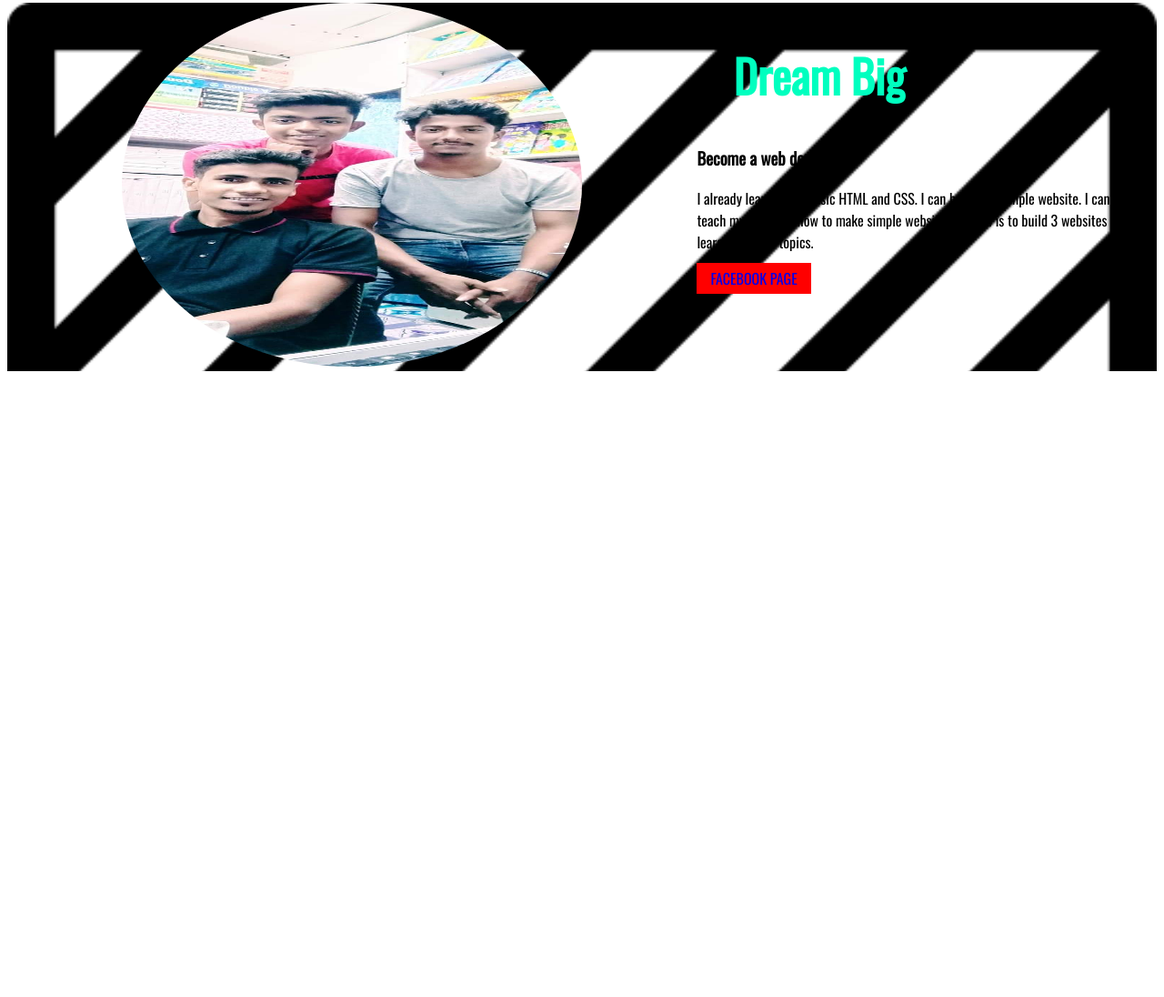
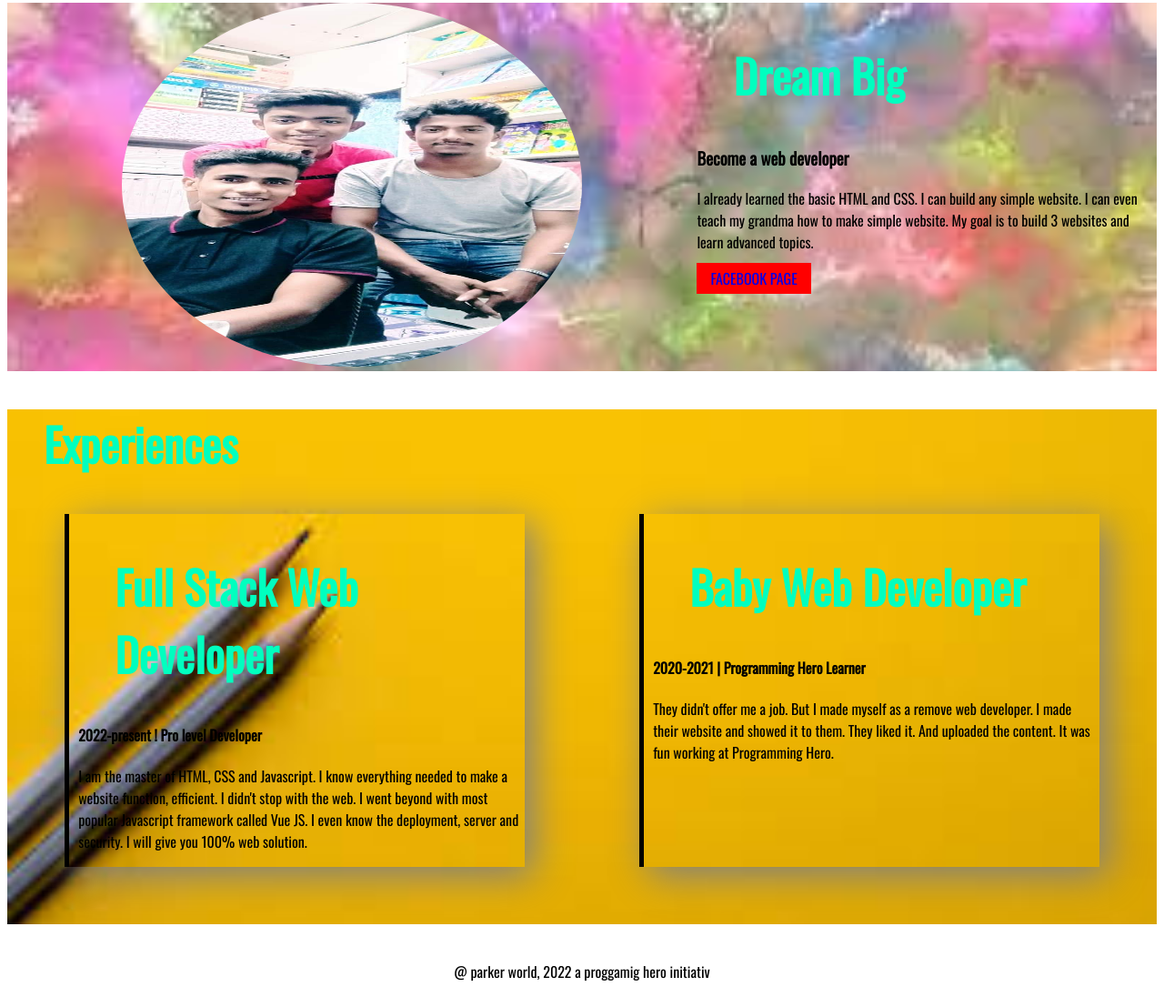
Before and after one commit to Russell-mahmud/developer01-portfolio, a plain HTML site: page index.html in a window 1280 px wide. Shown: the part 630-1726 px from the top of the page at 91% size. Before the commit the page ends 1078 px from the top, so only its background shows below. Drawn offline with nearby package versions, Linux system fonts and the light colour scheme.

Commit message:
committed my site

```diff
--- a/index.html
+++ b/index.html
@@ -13,7 +13,7 @@
 </head>
 
 <body>
-    <section class="bannar-img">
+    <section class="bannar-img flexible-container">
         <div class="half-width">
             <h1 class="boro">Welcome To </h1>
             <h1><span class="orange-color">Peter Parker</span> World </h1>
@@ -32,7 +32,7 @@
         </div>
 
     </section>
-    <section class="dream-big">
+    <section class="dream-big flexible-container">
         <div class="soman-koro img">
             <img height="400px" width="400px" src="img/FB_IMG_1612894962852.jpg" alt="">
 
@@ -47,6 +47,32 @@
             <a class="button" target="-blank" href="https://www.facebook.com/">FACEBOOK PAGE</a>
         </div>
     </section>
+    <section class="experience-area">
+        <h1>Experiences</h1>
+        <div class="flexible-container">
+            <div id="web-dev-experinene" class="experience-item">
+                <h1>Full Stack Web Developer</h1>
+                <h4>2022-present ! Pro level Developer</h4>
+                <p>I am the master of HTML, CSS and Javascript. I know everything needed to make a website function,
+                    efficient.
+                    I didn't stop with the web. I went beyond with most popular Javascript framework called Vue JS. I
+                    even
+                    know
+                    the deployment, server and security. I will give you 100% web solution.</p>
+            </div>
+            <div id="full-stack-development" class="experience-item">
+                <h1>Baby Web Developer</h1>
+                <h4>2020-2021 | Programming Hero Learner</h4>
+                <p>They didn't offer me a job. But I made myself as a remove web developer. I made their website and
+                    showed
+                    it
+                    to them. They liked it. And uploaded the content. It was fun working at Programming Hero.</p>
+            </div>
+        </div>
+    </section>
+    <footer>
+        <p>@ parker world, 2022 a proggamig hero initiativ</p>
+    </footer>
 </body>
 
 </html>
--- a/style.css
+++ b/style.css
@@ -8,14 +8,15 @@ h1{
 }
 .boro{
     font-size: 80px;
-    padding-bottom: 20px;
-    padding-left: 40px;
+    padding-bottom: 10px;
+    padding-left: 20px;
+    color: #00ff55;
 }
 .orange-color{
 
     color: rgba(8, 133, 235, 0.363);
 }
-section{
+.flexible-container{
     display: flex;
     margin-bottom: 40px;
 }
@@ -56,13 +57,13 @@ section{
     width: 100%;
     border-radius: 100%
 }
-section{
+/* section{
     display: flex;
 
-}
+} */
 .dream-big{
     /* margin: 50px 40px; */
-    background-image: url(just.png);
+    background-image: url(adf.jpg);
     background-attachment: fixed;
     background-size: cover;
 }
@@ -71,3 +72,29 @@ section{
     background-color: red;
     padding: 5px 15px;
 }
+.experience-area{
+    background-image: url(asdf.jpg);
+    background-repeat: no-repeat;
+    background-attachment: fixed;
+    background-size: cover;
+    /* background-position: left; */
+}
+.experience-item{
+    box-shadow: 10px 10px 40px gray;
+    margin-left: 5%;
+    margin-right: 5%;
+    margin-bottom: 5%;
+    width: 500px;
+    padding-left: 10px;
+    border-left: 5px solid;
+
+}
+#web-dev-experiene{
+    border-left: 7px solid;
+    border-image: slice;
+    border-image:url(  purple blue purple )
+
+}
+ footer p{
+     text-align: center;
+ }
```
